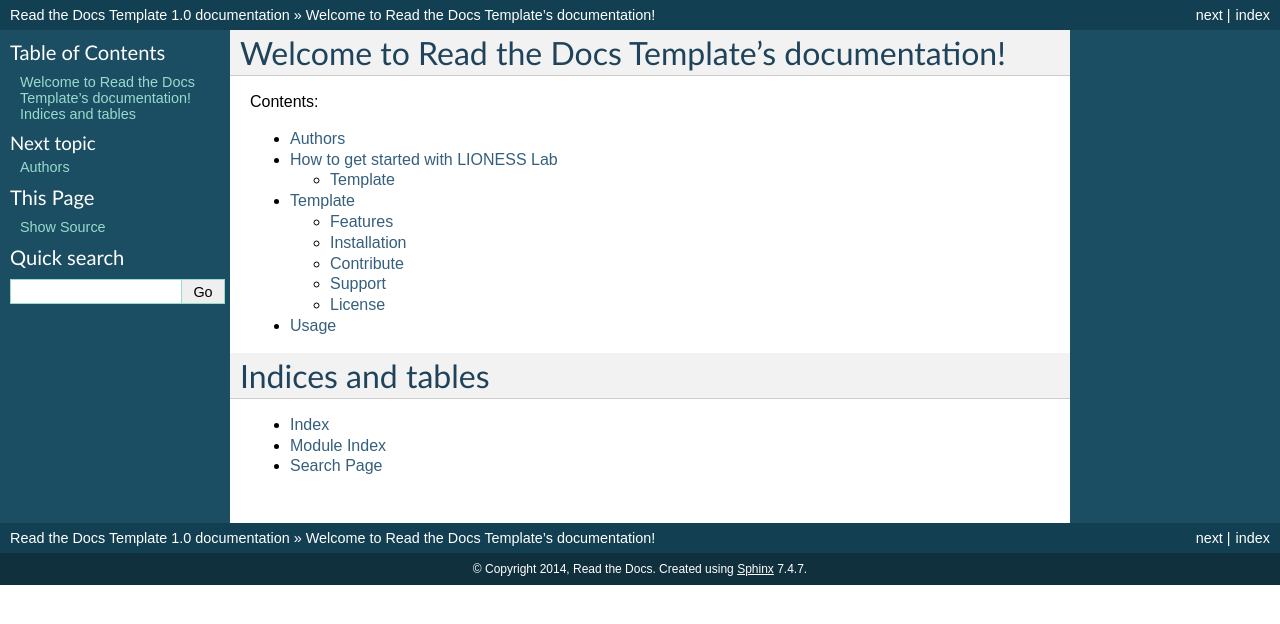
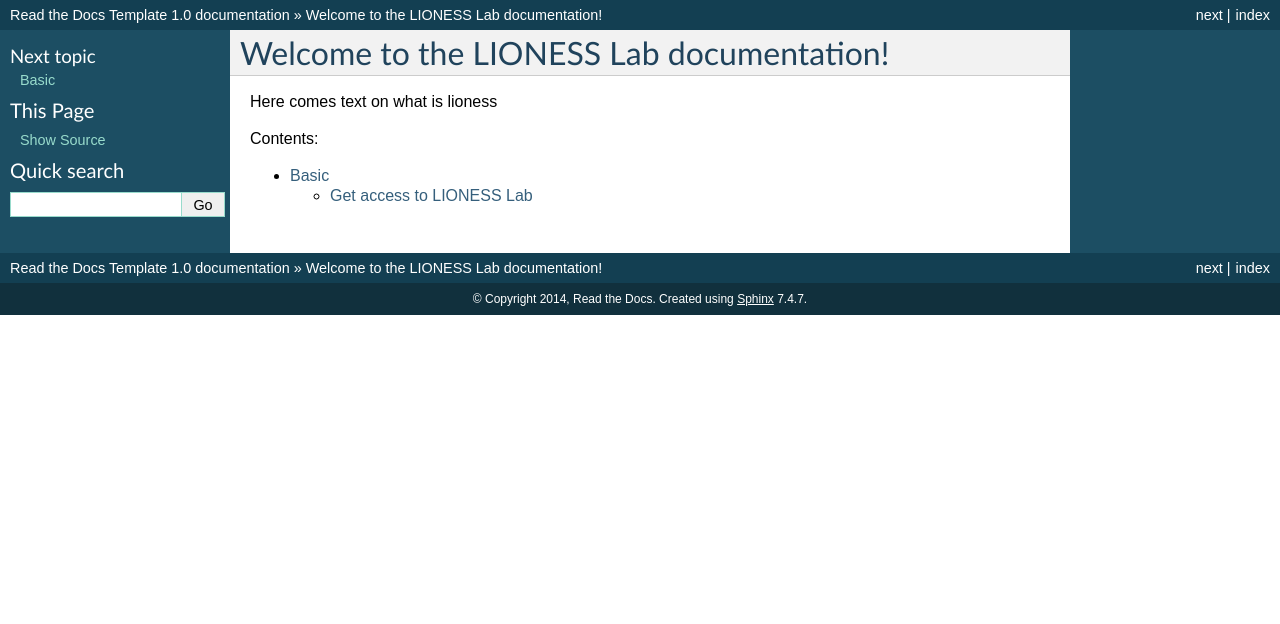
Before and after one commit to marcusgia2505/LIONESS_doc, a Sphinx documentation site: the page built from docs/index.rst, in a window 1280 px wide. Shown: the top 624 px of the page. Built offline with Sphinx 7.4.7, drawn with Linux system fonts in a browser that asks for light colours.

```diff
--- a/docs/authors.rst
+++ /dev/null
@@ -1 +0,0 @@
-.. include:: ../AUTHORS.rst
--- /dev/null
+++ b/docs/basic_usage.rst
@@ -0,0 +1,6 @@
+=====
+Basic
+=====
+
+Get access to LIONESS Lab
+=========================
--- a/docs/contributing.rst
+++ /dev/null
@@ -1 +0,0 @@
-.. include:: ../CONTRIBUTING.rst
--- a/docs/history.rst
+++ /dev/null
@@ -1 +0,0 @@
-.. include:: ../HISTORY.rst
--- a/docs/index.rst
+++ b/docs/index.rst
@@ -3,8 +3,10 @@
    You can adapt this file completely to your liking, but it should at least
    contain the root `toctree` directive.
 
-Welcome to Read the Docs Template's documentation!
+Welcome to the LIONESS Lab documentation!
 ==================================================
+
+Here comes text on what is lioness
 
 Contents:
 
@@ -12,13 +14,4 @@ Contents:
    :maxdepth: 2
    :glob:
 
-   *
-
-
-
-Indices and tables
-==================
-
-* :ref:`genindex`
-* :ref:`modindex`
-* :ref:`search`
+   basic_usage.rst
--- a/docs/installation.rst
+++ /dev/null
@@ -1,49 +0,0 @@
-============
-How to get started with LIONESS Lab
-============
-
-Install the package wnooo
-
-    $ pip install read-the-docs-template
-
-Template
-========
-
-$project will solve your problem of where to start with documentation,
-by providing a basic explanation of how to do it easily.
-
-Look how easy it is to use:
-
-    import project
-    # Get your stuff done
-    project.do_stuff()
-
-Features
---------
-
-- Be awesome
-- Make things faster
-
-Installation
-------------
-
-Install $project by running:
-
-    install project
-
-Contribute
-----------
-
-- Issue Tracker: github.com/$project/$project/issues
-- Source Code: github.com/$project/$project
-
-Support
--------
-
-If you are having issues, please let us know.
-We have a mailing list located at: project@google-groups.com
-
-License
--------
-
-The project is licensed under the BSD license.
--- a/docs/readme.rst
+++ /dev/null
@@ -1 +0,0 @@
-.. include:: ../README.rst
--- a/docs/usage.rst
+++ /dev/null
@@ -1,7 +0,0 @@
-========
-Usage
-========
-
-To use this template, simply update it::
-
-	import read-the-docs-template
```
